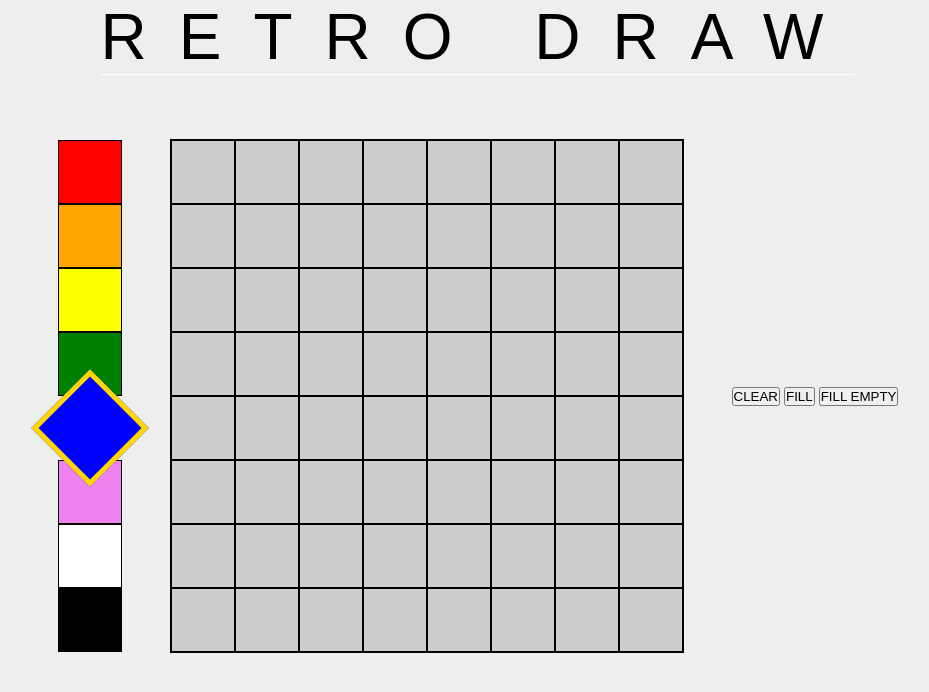
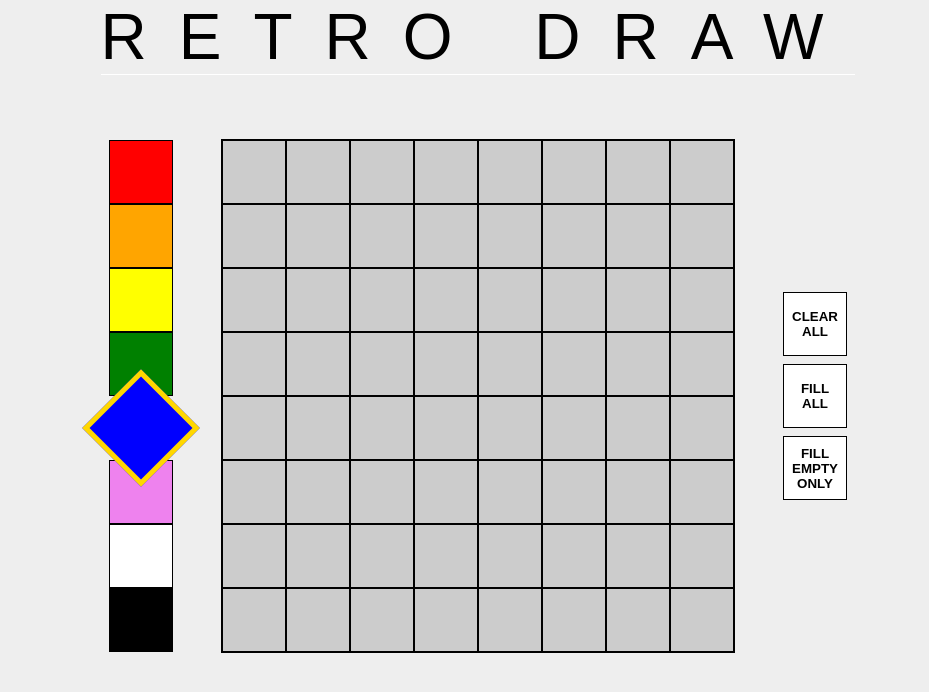
Before and after one commit to short-matthew-f/retro_draw, a plain HTML site: page index.html in a window 1280 px wide. Shown: the whole page, without its empty margins (162-1091 px from the left). Drawn offline with nearby package versions, Linux system fonts and the light colour scheme.

Commit message:
retro draw

```diff
--- a/index.html
+++ b/index.html
@@ -19,9 +19,9 @@
       </section>
       <section class="grid"></section>
       <section class="controls">
-        <button class="clear">CLEAR</button>
-        <button class="fill">FILL</button>
-        <button class="fill-empty">FILL EMPTY</button>
+        <button class="clear">CLEAR ALL</button>
+        <button class="fill">FILL ALL</button>
+        <button class="fill-empty">FILL EMPTY ONLY</button>
       </section>
     </main>
   </body>
--- a/style.css
+++ b/style.css
@@ -26,18 +26,21 @@ main {
   align-items: center;
 }
 
-.palette {
+.palette, .controls {
   display: flex;
   flex-direction: column;
-  flex-wrap: wrap;
+}
+
+.palette button,
+.controls button {
+  cursor: pointer;
+  flex: 0 0 64px;
+  width: 64px;
+  border: 1px solid black;
 }
 
 .palette button {
   transition: all .3s ease;
-  flex: 0 0 64px;
-  width: 64px;
-  border: none;
-  border: 1px solid black;
 }
 
 .palette button.active {
@@ -61,3 +64,11 @@ main {
   height: 64px;
   border: 1px solid black;
 }
+
+.controls button {
+  background: white;
+  font-family: sans-serif;
+  font-weight: bold;
+  padding: 4px;
+  margin: 4px 0;
+}
```
